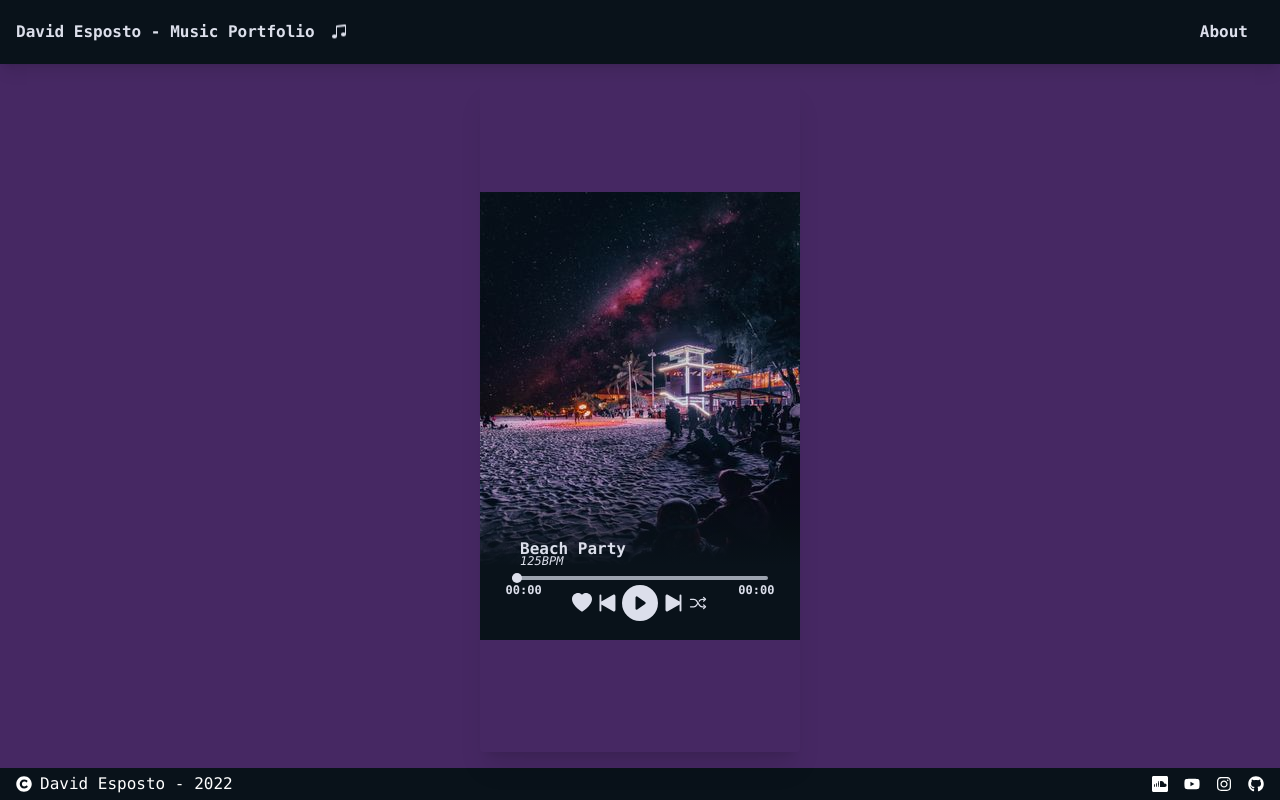
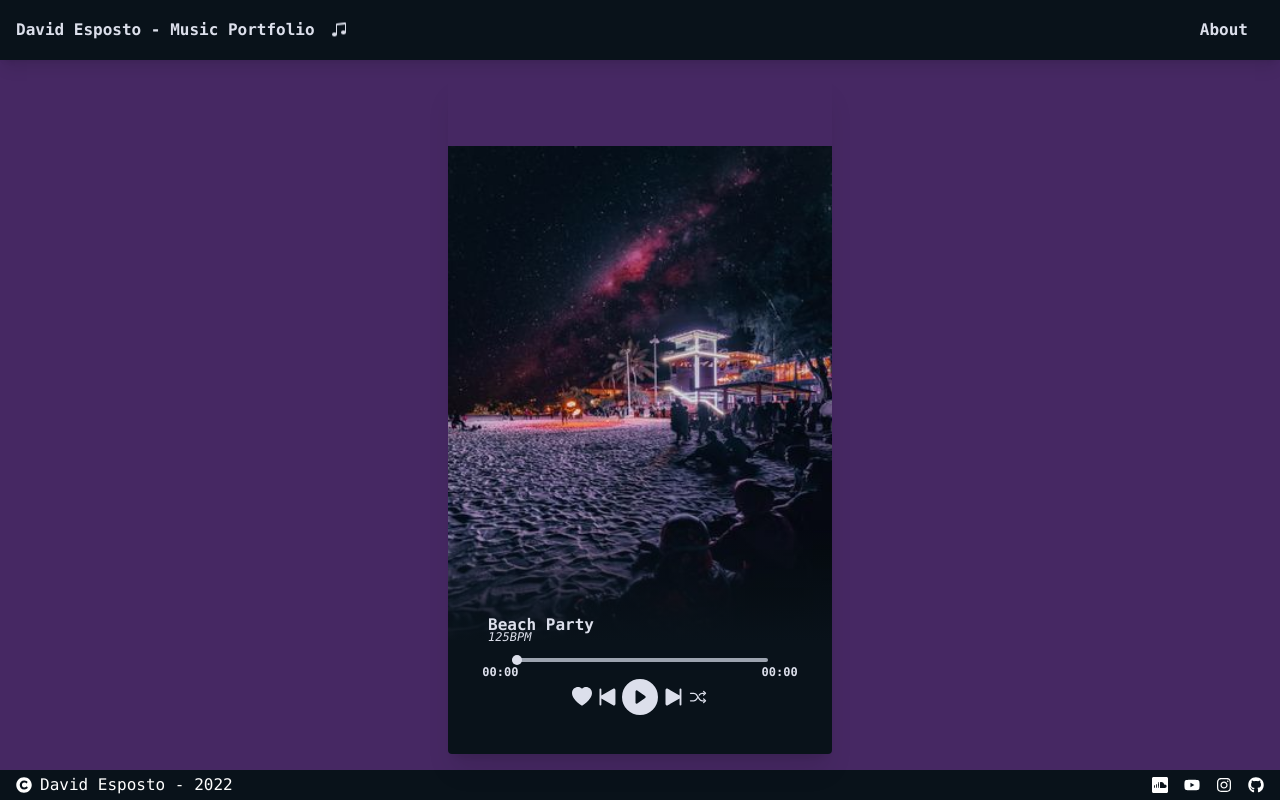
Before and after one commit to desposto/Music_Portfolio, a Next.js app in the folder music-portfolio/: page / in a window 1280 px wide. Built offline with nearby package versions, Linux system fonts and the light colour scheme.

Commit message:
image resize

```diff
--- a/music-portfolio/components/AudioPlayer.js
+++ b/music-portfolio/components/AudioPlayer.js
@@ -165,7 +165,7 @@ const AudioPlayer = (props) => {
 
   return (
     <div className="max-w-sm rounded overflow-hidden shadow-xl flex flex-col justify-center items-center my-4 z-10 grow">
-      <div className="grid grid-cols-8 grid-rows-6 max-h-[28rem] max-w-xs grow">
+      <div className="grid grid-cols-8 grid-rows-6 max-h-full max-w-full grow">
         <div className="row-span-full col-span-full self-center -z-10 relative">
           {/* <Image
             className=""
@@ -174,7 +174,7 @@ const AudioPlayer = (props) => {
             objectFit="cover"
             alt=""
           /> */}
-          <img src={props.songs[props.currentSongIndex].img_src}></img>
+          <img src={props.songs[props.currentSongIndex].img_src} className ="object-fill w-96"></img>
         </div>
         {/*Bottom Bar*/}
         <div className="col-start-1 col-span-8 row-start-5 row-span-2 grid grid-rows-6 grid-cols-11 bg-gradient-to-t from-bk via-bk bg-opacity-20 place-items-center relative " >
```
